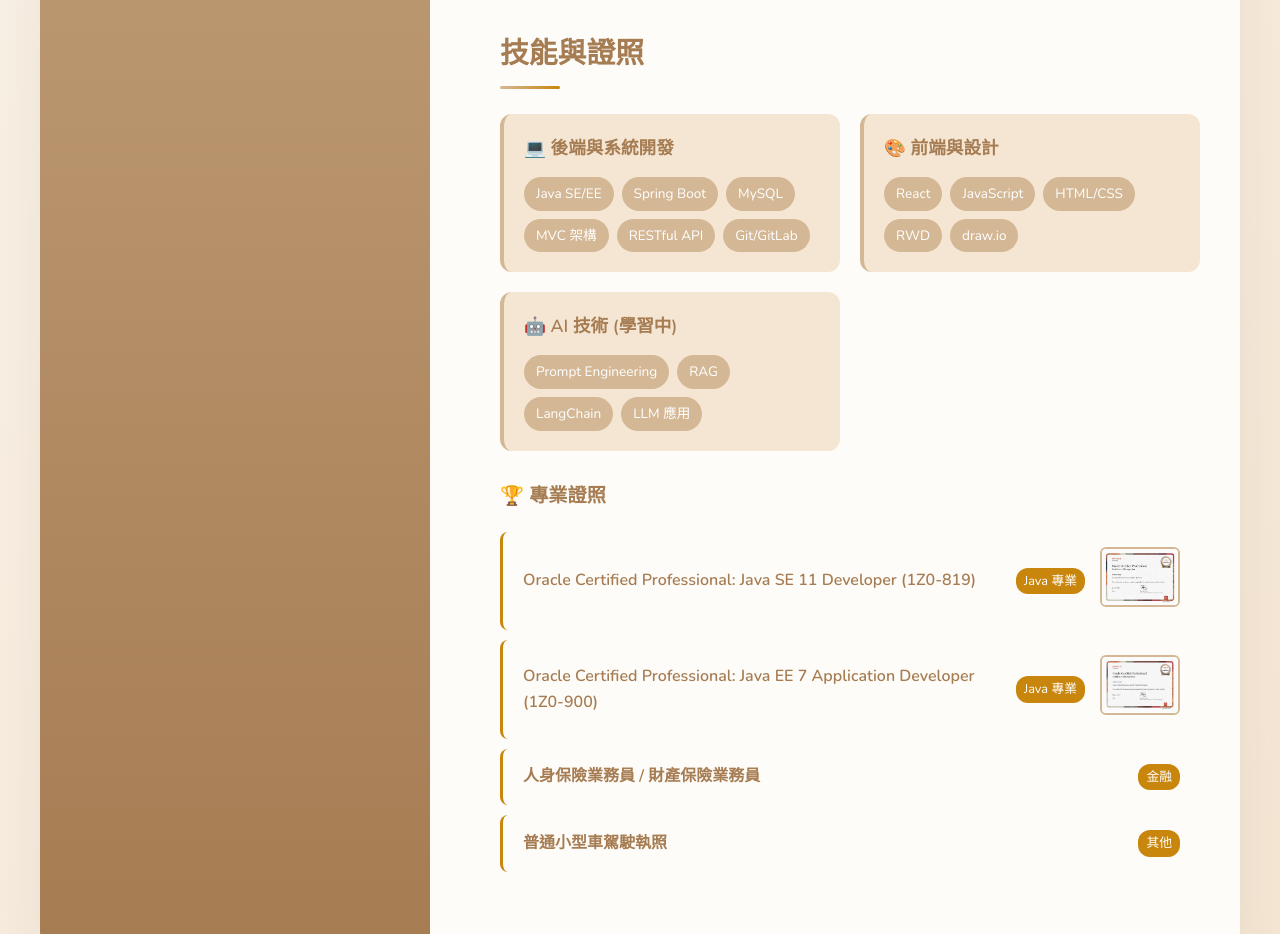
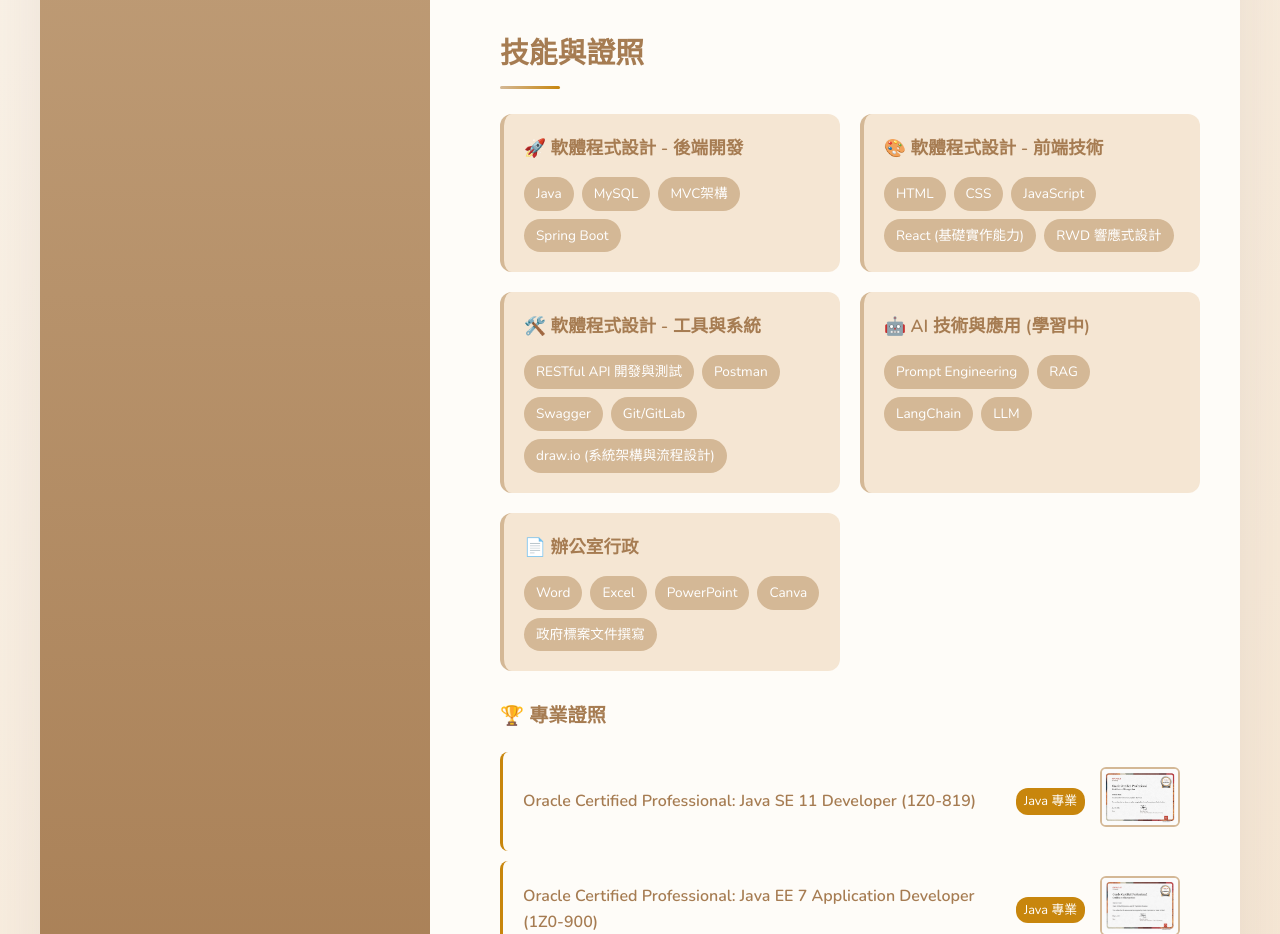
Before and after one commit to wchihsieh/wchihsieh.github.io, a plain HTML site: page index.html in a window 1280 px wide. Shown: the part 1240-2174 px from the top of the page. Drawn offline with nearby package versions, Linux system fonts and the light colour scheme.

Commit message:
Update index.html

```diff
--- a/index.html
+++ b/index.html
@@ -279,7 +279,6 @@
             align-items: center;
         }
 
-        /* 調整後的證照圖片區塊樣式 */
         .cert-item-with-image {
             background: var(--warm-white);
             padding: 15px 20px;
@@ -481,36 +480,61 @@
             <div class="section">
                 <h2>技能與證照</h2>
                 <div class="skills-grid">
+                    <!-- 軟體程式設計 - 後端 -->
                     <div class="skill-category">
-                        <h4>💻 後端與系統開發</h4>
+                        <h4>🚀 軟體程式設計 - 後端開發</h4>
                         <div class="skill-tags">
-                            <span class="skill-tag">Java SE/EE</span>
+                            <span class="skill-tag">Java</span>
+                            <span class="skill-tag">MySQL</span>
+                            <span class="skill-tag">MVC架構</span>
                             <span class="skill-tag">Spring Boot</span>
-                            <span class="skill-tag">MySQL</span>
-                            <span class="skill-tag">MVC 架構</span>
-                            <span class="skill-tag">RESTful API</span>
-                            <span class="skill-tag">Git/GitLab</span>
                         </div>
                     </div>
 
+                    <!-- 軟體程式設計 - 前端 -->
                     <div class="skill-category">
-                        <h4>🎨 前端與設計</h4>
+                        <h4>🎨 軟體程式設計 - 前端技術</h4>
                         <div class="skill-tags">
-                            <span class="skill-tag">React</span>
+                            <span class="skill-tag">HTML</span>
+                            <span class="skill-tag">CSS</span>
                             <span class="skill-tag">JavaScript</span>
-                            <span class="skill-tag">HTML/CSS</span>
-                            <span class="skill-tag">RWD</span>
-                            <span class="skill-tag">draw.io</span>
+                            <span class="skill-tag">React (基礎實作能力)</span>
+                            <span class="skill-tag">RWD 響應式設計</span>
                         </div>
                     </div>
 
+                     <!-- 軟體程式設計 - 工具與系統設計 -->
+                     <div class="skill-category">
+                        <h4>🛠️ 軟體程式設計 - 工具與系統</h4>
+                        <div class="skill-tags">
+                            <span class="skill-tag">RESTful API 開發與測試</span>
+                            <span class="skill-tag">Postman</span>
+                            <span class="skill-tag">Swagger</span>
+                            <span class="skill-tag">Git/GitLab</span>
+                            <span class="skill-tag">draw.io (系統架構與流程設計)</span>
+                        </div>
+                    </div>
+
+                    <!-- AI 技術 -->
                     <div class="skill-category">
-                        <h4>🤖 AI 技術 (學習中)</h4>
+                        <h4>🤖 AI 技術與應用 (學習中)</h4>
                         <div class="skill-tags">
                             <span class="skill-tag">Prompt Engineering</span>
                             <span class="skill-tag">RAG</span>
                             <span class="skill-tag">LangChain</span>
-                            <span class="skill-tag">LLM 應用</span>
+                            <span class="skill-tag">LLM</span>
+                        </div>
+                    </div>
+
+                    <!-- 辦公室行政 -->
+                    <div class="skill-category">
+                        <h4>📄 辦公室行政</h4>
+                        <div class="skill-tags">
+                            <span class="skill-tag">Word</span>
+                            <span class="skill-tag">Excel</span>
+                            <span class="skill-tag">PowerPoint</span>
+                            <span class="skill-tag">Canva</span>
+                            <span class="skill-tag">政府標案文件撰寫</span>
                         </div>
                     </div>
                 </div>
@@ -524,7 +548,6 @@
                             <span class="cert-badge">Java 專業</span>
                         </div>
                         <div class="cert-image-placeholder">
-                            <!-- 這裡保留您原本的圖片連結，若無圖片可使用 placeholder 或移除 img 標籤 -->
                             <img src="oracle-cert.jpg" alt="OCP SE 11" onerror="this.style.display='none'" style="width: 80px; height: 60px; border-radius: 6px; object-fit: cover; border: 2px solid var(--milk-tea);">
                         </div>
                     </div>
```
